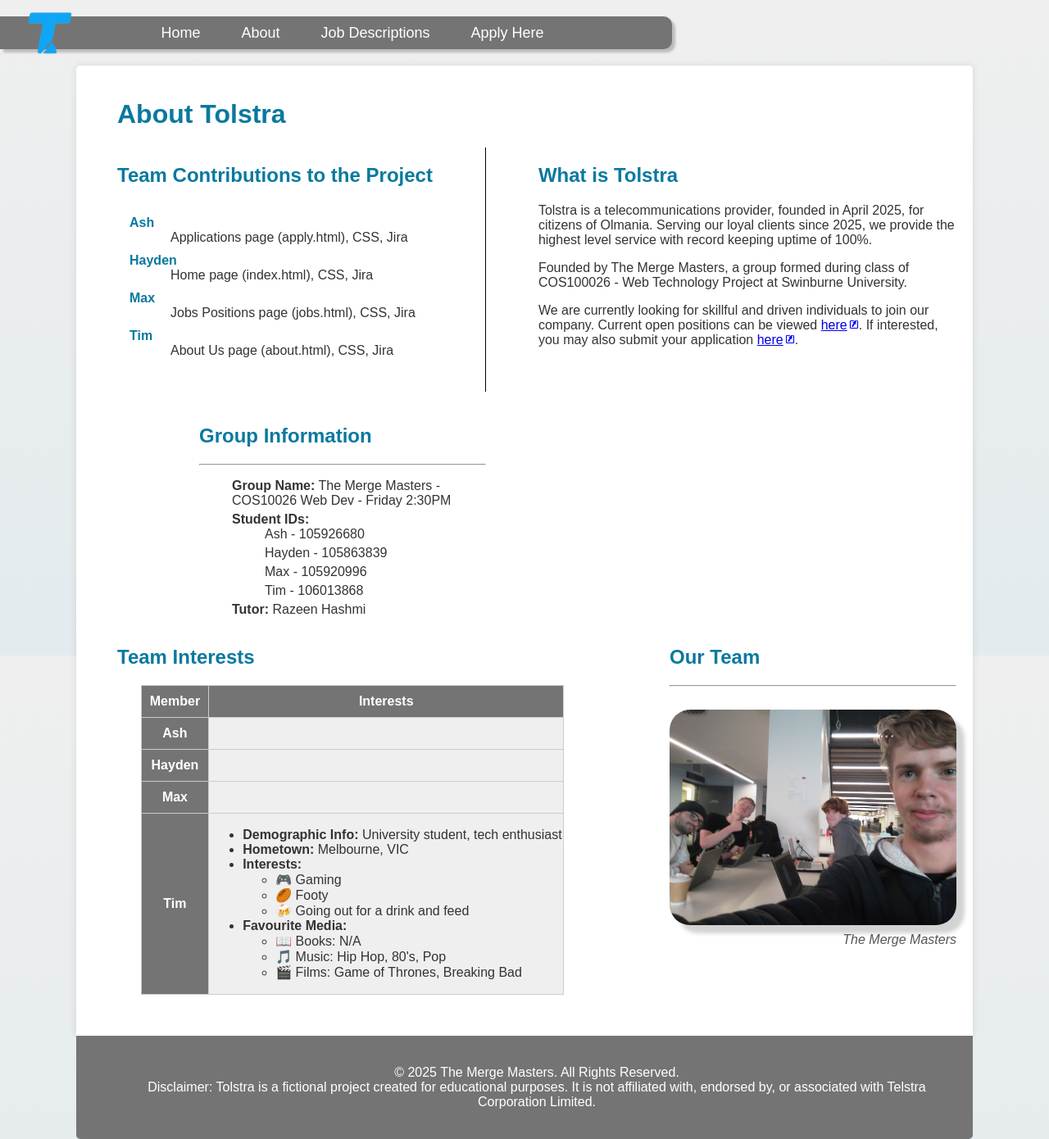
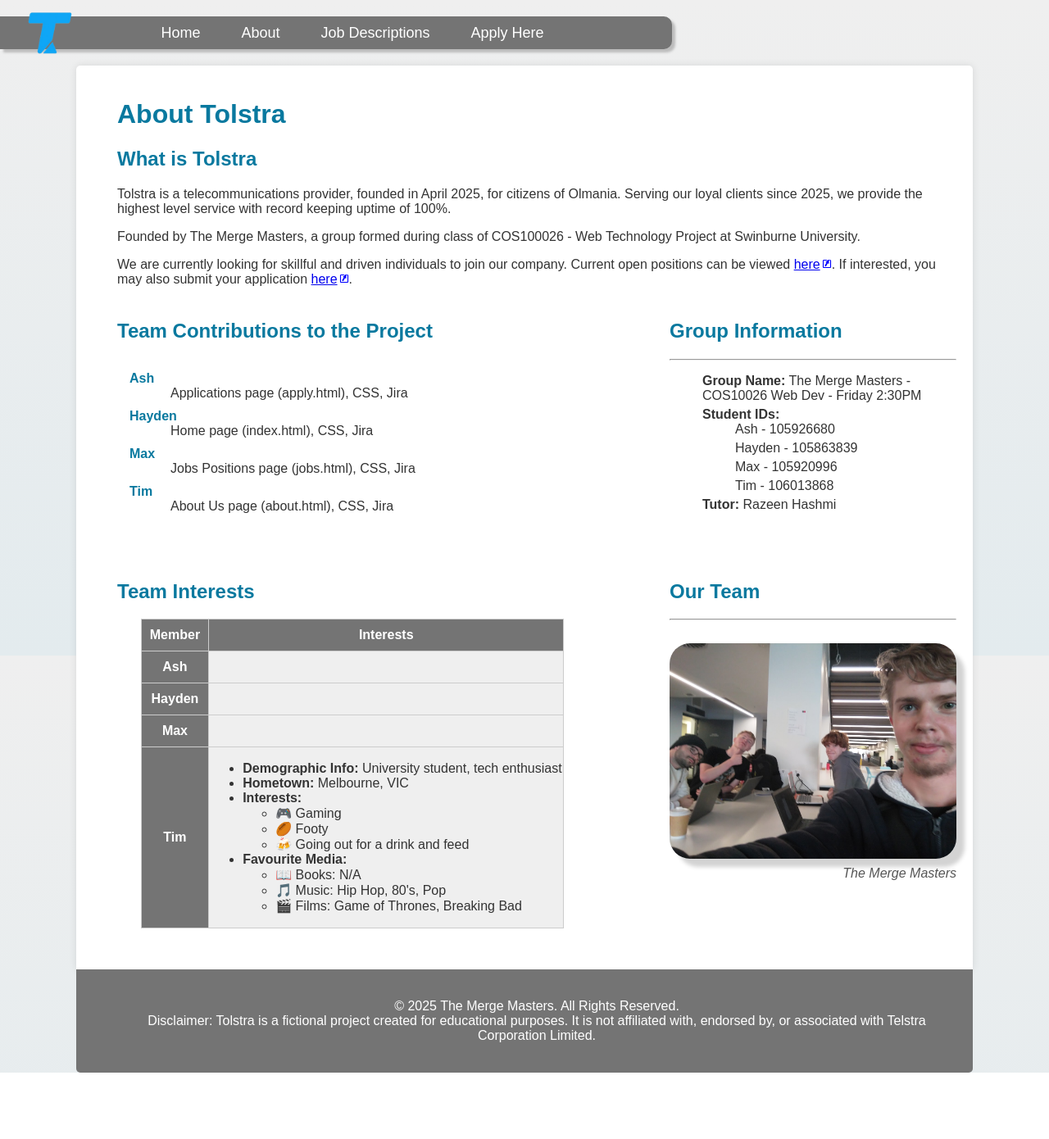
Before and after one commit to AshKmo/cos10026-part2, a PHP site: page /about.html in a window 1280 px wide. Shown: the whole page at 82% size. After the commit the page ends 1309 px from the top, so only its background shows below. Run offline with PHP 8.4, Linux system fonts and the light colour scheme.

Commit message:
repositioned sections on about page

```diff
--- a/styles/styles.css
+++ b/styles/styles.css
@@ -14,7 +14,7 @@ description: Stylesheet for all pages
 	font-family: Arial, sans-serif;
 }
 
-h1 {
+h1, h2, h3, h4, h5, h6 {
     color: rgb(9, 121, 159);
 }
 
@@ -87,10 +87,6 @@ main {
     box-shadow: 0px 0px 10px rgba(0, 0, 0, 0.1);
     border-radius: 5px 5px 0 0;
     overflow: hidden;
-}
-
-h2, h3, h4, h5, h6 {
-    color: #09799f;
 }
 
 /* Makes the Jira & email link take up the same line */
@@ -346,15 +342,10 @@ dl {
     display: flex;
     flex-direction: row;
     flex-wrap: wrap;
-    justify-content: flex-start;
+    justify-content: space-between;
 }
 
 /* Team member contribution section */
-#about_contributions {
-    margin-right: 4em;
-    padding-right: 4em;
-    border-right: 1px solid black;
-}
 #about_contributions dl {
     padding: 15px;
     border-radius: 5px;
@@ -404,7 +395,6 @@ dl {
 
 /* Team information aside */
 #about_group-info {
-    float: right;
     max-width: 350px;
     padding-left: 100px;
 }
```
Also changed, not shown: about.html (+18 -14 lines).
